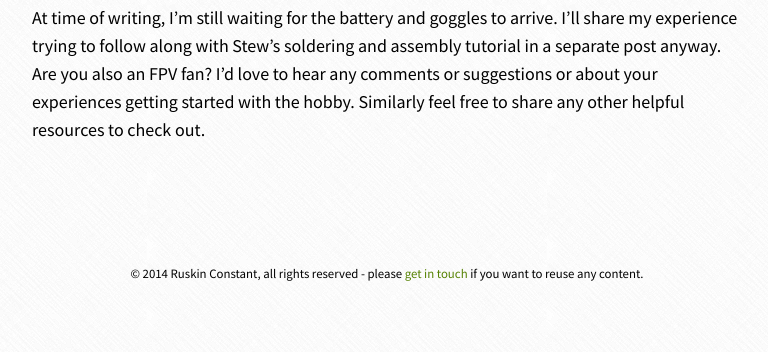
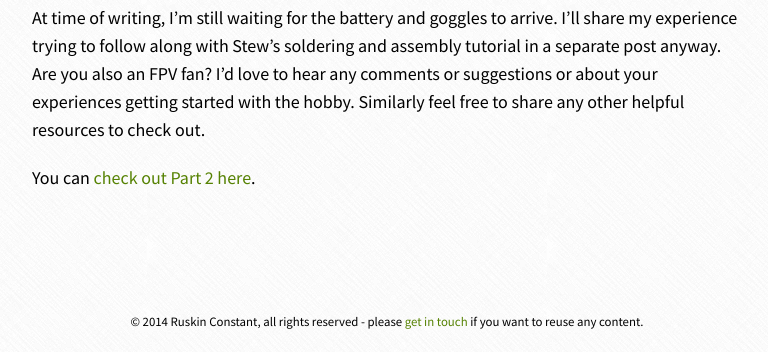
Before and after one commit to jonnyparris/jonnyparris.github.io, a Jekyll site: the page built from _posts/2018-01-06-fpv-drone-building-part1.markdown, in a window 1280 px wide and 900 px high, scrolled down 1847 px, cut to the strip 548-900 px from the top of the window. Shown: the whole strip, without its empty margins (253-1021 px from the left). Built offline with Jekyll 4.4.1, drawn with Linux system fonts in a browser that asks for light colours; nearby versions of some CDN libraries; comment, search, counter and statistics services are not loaded; before the commit the page ends 2699 px from its top, so only the background shows below that; some of the changed lines change nothing that is shown.

Commit message:
Add link to part 2 in part 1

```diff
--- a/_posts/2018-01-06-fpv-drone-building-part1.markdown
+++ b/_posts/2018-01-06-fpv-drone-building-part1.markdown
@@ -29,7 +29,7 @@
 
 ### The Plan So Far
 0. Buy the parts
-1. Assemble the parts
+1. [Assemble the parts](fpv-drone-building-part2)
 2. Learn to fly FPV
 3. Fail, fix, improve
 4. Strap lasers to the whole setup!
@@ -45,3 +45,5 @@
 
 At time of writing, I’m still waiting for the battery and goggles to arrive. I’ll share my experience trying to follow along with Stew’s soldering and assembly tutorial in a separate post anyway.
 Are you also an FPV fan? I’d love to hear any comments or suggestions or about your experiences getting started with the hobby. Similarly feel free to share any other helpful resources to check out.
+
+You can [check out Part 2 here](fpv-drone-building-part2).
```
